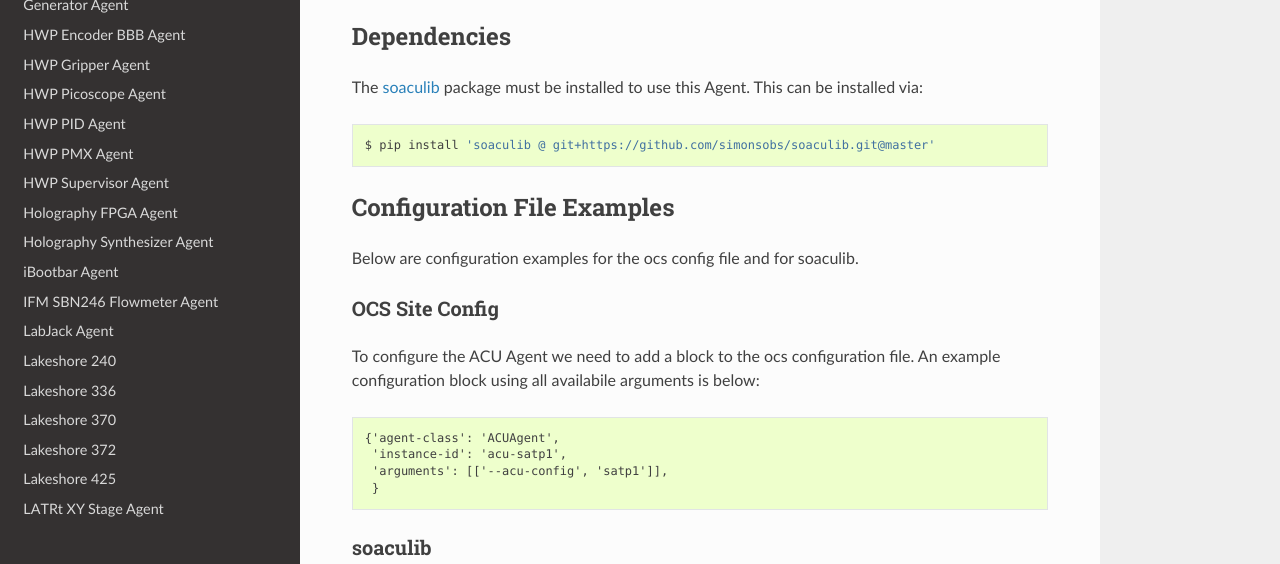
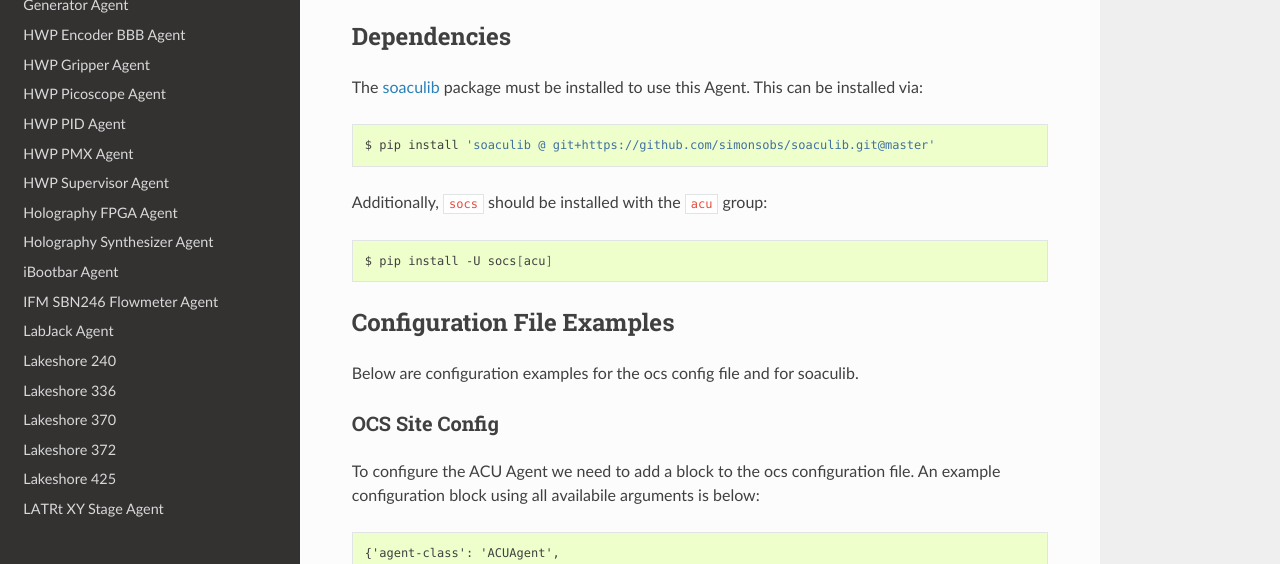
Before and after one commit to simonsobs/socs, a Sphinx documentation site: the page built from docs/agents/acu_agent.rst, in a window 1280 px wide and 900 px high, cut to the strip 336-900 px from the top of the window. Built offline with Sphinx 7.4.7 and the Read the Docs theme 2.0.0, drawn with Linux system fonts in a browser that asks for light colours.

```diff
--- a/docs/agents/acu_agent.rst
+++ b/docs/agents/acu_agent.rst
@@ -25,6 +25,12 @@ installed to use this Agent. This can be installed via:
 .. code-block:: bash
 
     $ pip install 'soaculib @ git+https://github.com/simonsobs/soaculib.git@master'
+
+Additionally, ``socs`` should be installed with the ``acu`` group:
+
+.. code-block:: bash
+
+    $ pip install -U socs[acu]
 
 Configuration File Examples
 ---------------------------
--- a/docs/user/installation.rst
+++ b/docs/user/installation.rst
@@ -22,6 +22,8 @@ The different groups, and the agents they provide dependencies for are:
      - Supporting Agents
    * - ``all``
      - All Agents
+   * - ``acu``
+     - ACU Agent
    * - ``labjack``
      - Labjack Agent
    * - ``magpie``
```
Also changed, not shown: setup.py (+9 -6 lines).
